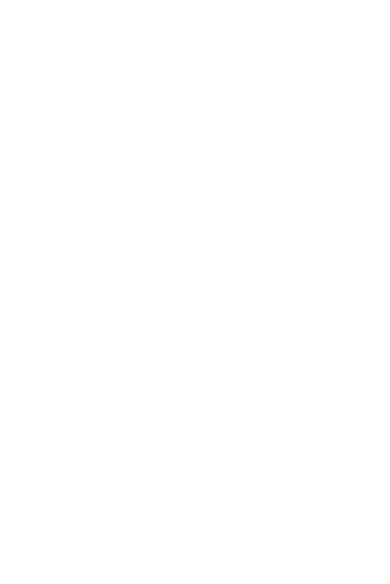
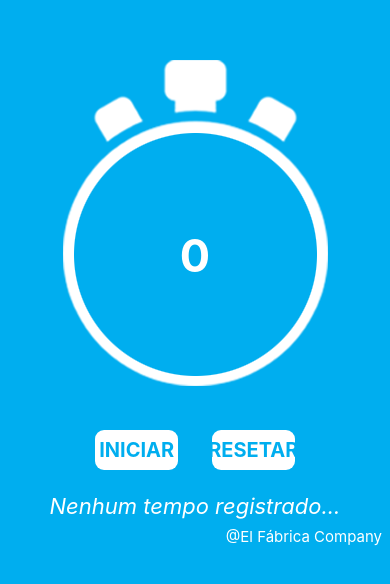
Before and after one commit to ElFabrica/RandomReact, a React Native app: screen / in a window 390 px wide. Shown: the part 116-700 px from the top of the page. Built offline with nearby package versions, Linux system fonts and the light colour scheme.

Commit message:
app cronômetro adicionado

```diff
--- a/App.js
+++ b/App.js
@@ -1,13 +1,134 @@
-import React, {cloneElement, useState} from "react"
-import {View, Text, TextInput, StyleSheet, TouchableOpacity, Image} from "react-native"
+import React, { cloneElement, useState } from "react"
+import { View, Text, StyleSheet, Image, TouchableOpacity } from "react-native"
 
-function App(){
+let timer = null
+let ss = 0
+let mm = 0
+let hh = 0
 
-  return(
+function App() {
+  const [numero, setNumero] = useState(0)
+  const [botao, setBotao] = useState("INICIAR")
+  const [ultimo, setUltimo] = useState(null)
 
-    <View>
+function start(){
+  if(timer !== null){
+      //Aqui pausa o timer
+      clearInterval(timer)
+      timer = null
+      setBotao("INICIAR")
 
+  }else{
+    //Reativar o timer
+    timer = setInterval(()=>{
+      ss++
+
+      if(ss == 60){
+        ss = 0
+        mm++
+      }
+      if(mm == 60){
+        mm = 0
+        hh++
+      }
+
+      let format = `${hh < 10 ? "0" + hh: hh}:${mm < 10 ? "0" + mm: mm}:${ss < 10 ? "0" + ss : ss}`
+
+      setNumero(format)
+    }, 1000)
+
+    setBotao("PAUSAR")
+  }
+}
+function clean() {
+  if(timer !==null){
+    //Parar o timer
+    clearInterval(timer)
+    timer = null
+  }
+  setUltimo(numero)
+  setNumero(0)
+  ss = 0
+  mm = 0
+  hh = 0
+
+  setBotao("INICIAR")
+
+}
+  return (
+
+    <View style={styles.conteiner}>
+
+      <Image source={require("./src/crono.png")} />
+
+      <Text style={styles.time}>{numero}</Text>
+
+      <View style={styles.btnArea}>
+
+        <TouchableOpacity style ={styles.btn} onPress={start}>
+          <Text style ={styles.btnText}>{botao}</Text>
+        </TouchableOpacity>
+
+        <TouchableOpacity style ={styles.btn} onPress={clean}>
+          <Text style ={styles.btnText} >RESETAR</Text>
+        </TouchableOpacity>
+
+      </View>
+      <View style={styles.areaUltima}>
+        <Text style ={styles.textoCorrida}>
+          {ultimo ? `Ultimo tempo ${ultimo}`: "Nenhum tempo registrado..."}
+        </Text>
+
+      </View>
+      <View style ={{alignItems:"flex-end", justifyContent: "flex-end", width: "100%", alignContent: "flex-end", margin:"12", padding: 8  }}>
+      <Text style={{color: "#FFFFFF", fontSize:15}}>@El Fábrica Company</Text>
+      </View>
     </View>
-)}
+
+
+  )
+}
+const styles = StyleSheet.create({
+
+  conteiner: {
+    flex: 1,
+    justifyContent: "center",
+    alignItems: "center",
+    backgroundColor: "#00AEEF"
+  },
+  time: {
+    marginTop: -160,
+    fontSize: 45,
+    fontWeight: "bold",
+    color: "#FFFFFF"
+  },
+  btnArea:{
+    flexDirection: "row",
+    marginTop: 130,
+    height: 40
+  },
+  btn:{
+  flex: 1,
+  justifyContent: "center",
+  alignItems: "center",
+  backgroundColor: "#FFFFFF",
+  height: 40,
+  margin: 17,
+  borderRadius: 9
+  },
+  btnText:{
+    fontSize: 20,
+    fontWeight: "bold",
+    color: "#00AEEF"
+  },
+  areaUltima:{
+    marginTop: 40
+  },
+  textoCorrida:{
+      fontSize: 22,
+      color: "#FFFFFF",
+      fontStyle:"italic"
+  }
+})
 
 export default App
```
Also changed, not shown: src/crono.png (added).
